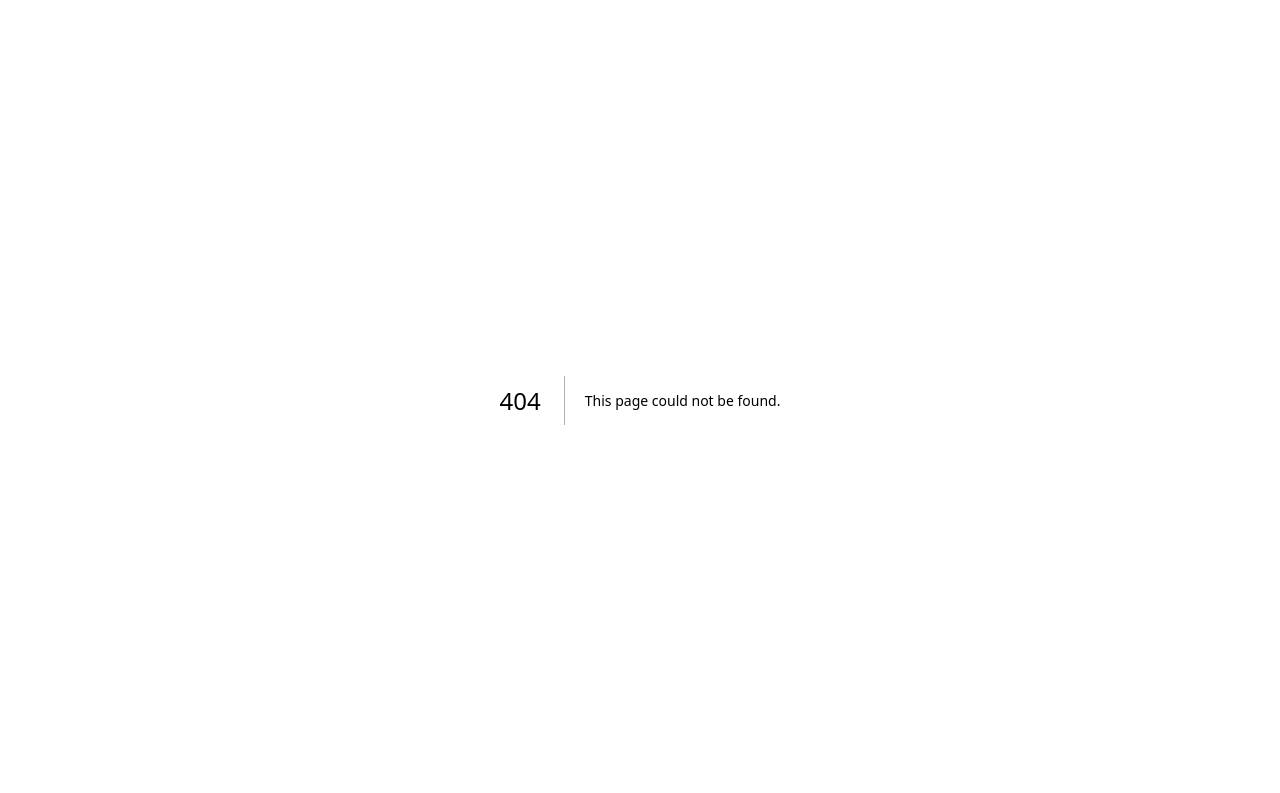
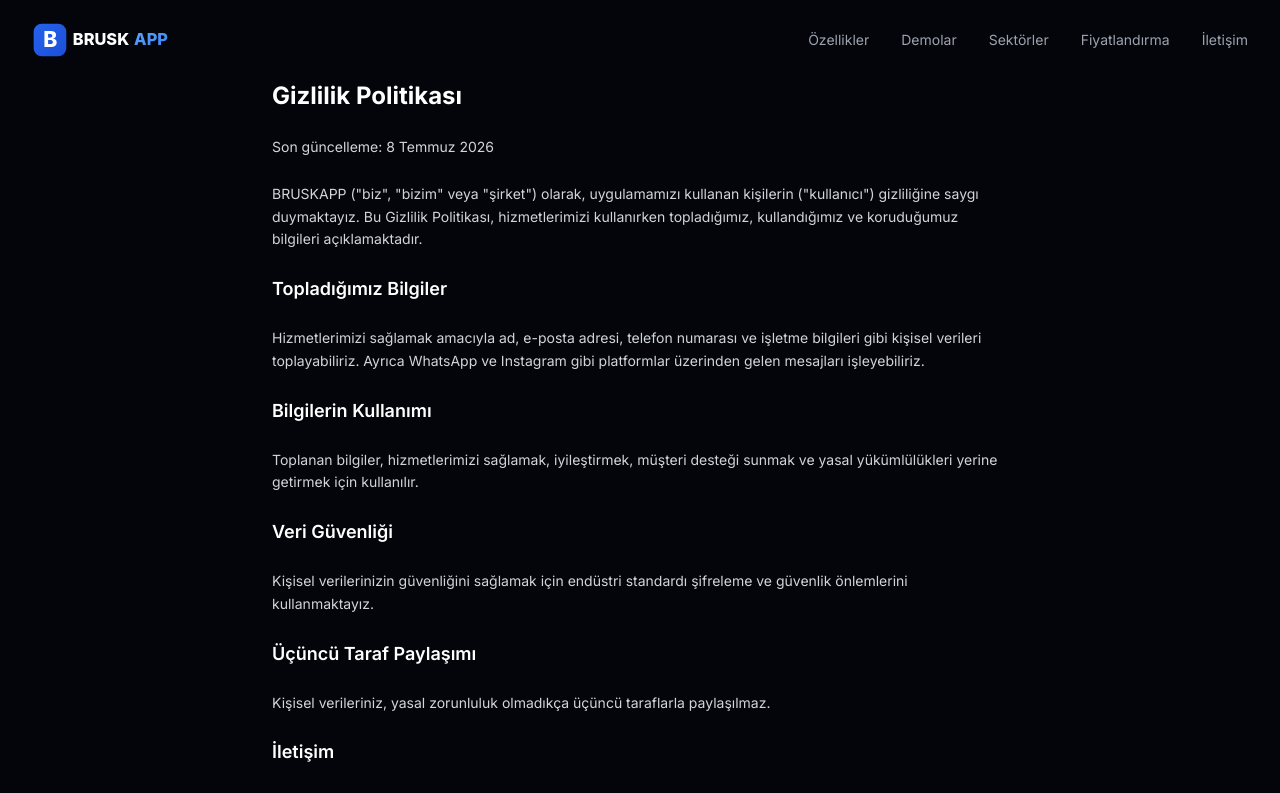
Before and after one commit to kutlurecep766-afk/bruskapp-frontend, a Next.js app: page /gizlilik in a window 1280 px wide. Before the commit this address had no page. Shown: the top 793 px of the page. Built offline with nearby package versions, Linux system fonts and the light colour scheme.

Commit message:
add /gizlilik privacy page for Meta publish

```diff
--- /dev/null
+++ b/src/app/gizlilik/page.tsx
@@ -0,0 +1,48 @@
+import Navbar from '@/components/landing/navbar'
+import Footer from '@/components/landing/footer'
+
+export default function GizlilikPage() {
+  return (
+    <main className="min-h-screen bg-[#03050a]">
+      <Navbar />
+      <div className="max-w-3xl mx-auto px-4 py-20 text-gray-300 text-sm leading-relaxed space-y-6">
+        <h1 className="text-2xl font-bold text-white">Gizlilik Politikası</h1>
+        <p>Son güncelleme: 8 Temmuz 2026</p>
+        <p>
+          BRUSKAPP ("biz", "bizim" veya "şirket") olarak, uygulamamızı kullanan
+          kişilerin ("kullanıcı") gizliliğine saygı duymaktayız. Bu Gizlilik
+          Politikası, hizmetlerimizi kullanırken topladığımız, kullandığımız ve
+          koruduğumuz bilgileri açıklamaktadır.
+        </p>
+        <h2 className="text-lg font-semibold text-white">Topladığımız Bilgiler</h2>
+        <p>
+          Hizmetlerimizi sağlamak amacıyla ad, e-posta adresi, telefon numarası
+          ve işletme bilgileri gibi kişisel verileri toplayabiliriz. Ayrıca
+          WhatsApp ve Instagram gibi platformlar üzerinden gelen mesajları
+          işleyebiliriz.
+        </p>
+        <h2 className="text-lg font-semibold text-white">Bilgilerin Kullanımı</h2>
+        <p>
+          Toplanan bilgiler, hizmetlerimizi sağlamak, iyileştirmek, müşteri
+          desteği sunmak ve yasal yükümlülükleri yerine getirmek için kullanılır.
+        </p>
+        <h2 className="text-lg font-semibold text-white">Veri Güvenliği</h2>
+        <p>
+          Kişisel verilerinizin güvenliğini sağlamak için endüstri standardı
+          şifreleme ve güvenlik önlemlerini kullanmaktayız.
+        </p>
+        <h2 className="text-lg font-semibold text-white">Üçüncü Taraf Paylaşımı</h2>
+        <p>
+          Kişisel verileriniz, yasal zorunluluk olmadıkça üçüncü taraflarla
+          paylaşılmaz.
+        </p>
+        <h2 className="text-lg font-semibold text-white">İletişim</h2>
+        <p>
+          Gizlilik politikamız hakkında sorularınız için bizimle
+          iletişime geçebilirsiniz.
+        </p>
+      </div>
+      <Footer />
+    </main>
+  )
+}
```
